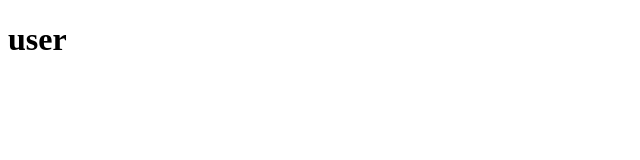
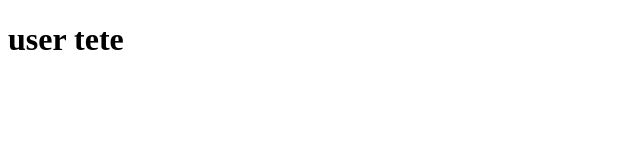
Before and after one commit to kimhwan1/gitProjectTest, a plain HTML site: page user/user.html in a window 1280 px wide. Shown: the full height of the page, 0-640 px from the left. Drawn offline with Linux system fonts and the light colour scheme.

Commit message:
add user modified

```diff
--- a/user/user.html
+++ b/user/user.html
@@ -7,6 +7,6 @@
     <title>Document</title>
 </head>
 <body>
-    <h1>user</h1>
+    <h1>user tete</h1>
 </body>
 </html>
```
